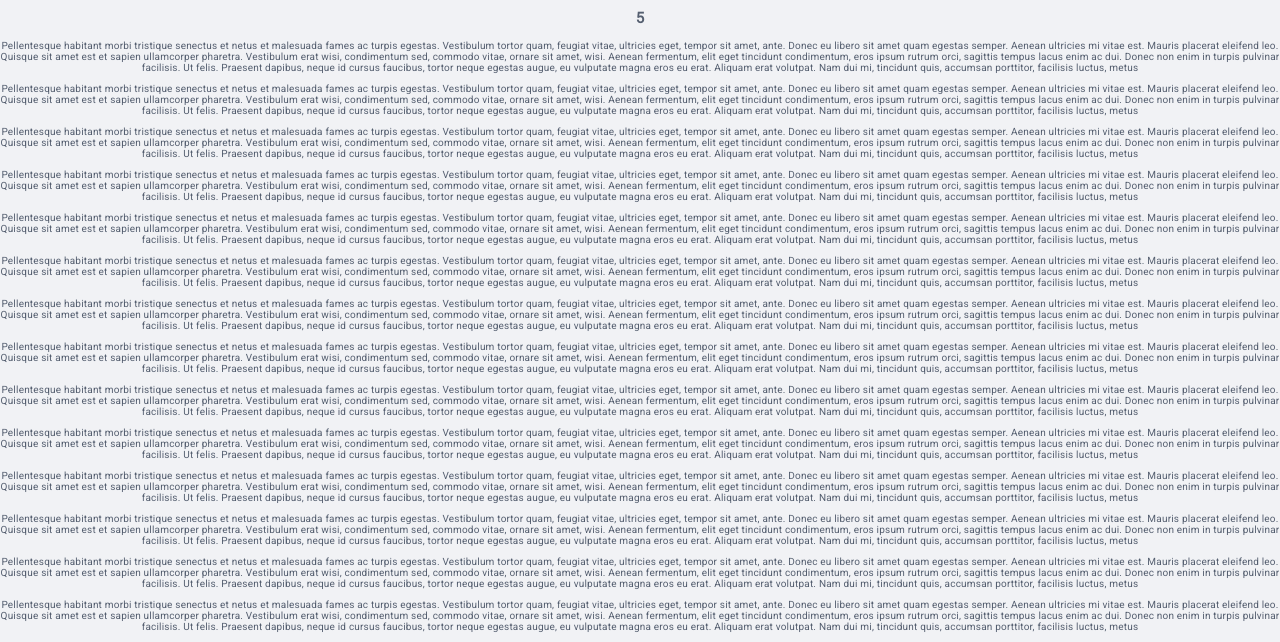
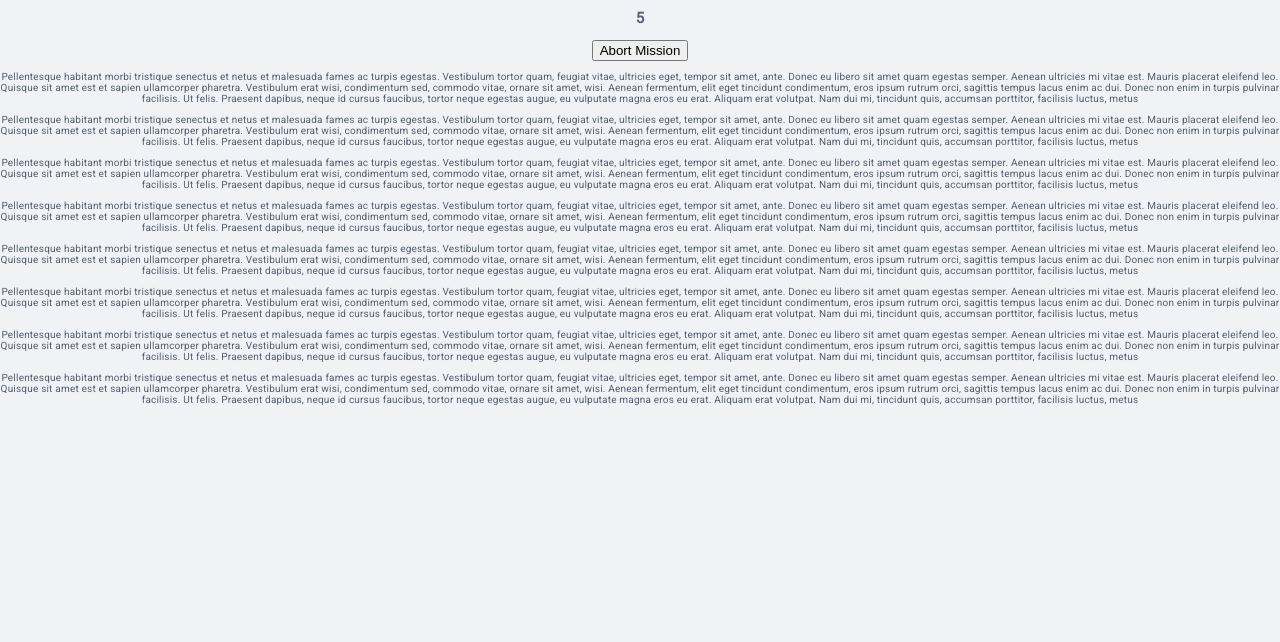
Before and after one commit to Hetty82/UltimateRxJS, a website built with Parcel: page index.html in a window 1280 px wide. Shown: the part 164-806 px from the top of the page. Built offline with nearby package versions, Linux system fonts and the light colour scheme.

Commit message:
✨ Filtering WIP

```diff
--- a/index.html
+++ b/index.html
@@ -21,90 +21,8 @@
 
       <div id="message"></div>
 
-      <p>
-        Pellentesque habitant morbi tristique senectus et netus et malesuada
-        fames ac turpis egestas. Vestibulum tortor quam, feugiat vitae,
-        ultricies eget, tempor sit amet, ante. Donec eu libero sit amet quam
-        egestas semper. Aenean ultricies mi vitae est. Mauris placerat eleifend
-        leo. Quisque sit amet est et sapien ullamcorper pharetra. Vestibulum
-        erat wisi, condimentum sed, commodo vitae, ornare sit amet, wisi. Aenean
-        fermentum, elit eget tincidunt condimentum, eros ipsum rutrum orci,
-        sagittis tempus lacus enim ac dui. Donec non enim in turpis pulvinar
-        facilisis. Ut felis. Praesent dapibus, neque id cursus faucibus, tortor
-        neque egestas augue, eu vulputate magna eros eu erat. Aliquam erat
-        volutpat. Nam dui mi, tincidunt quis, accumsan porttitor, facilisis
-        luctus, metus
-      </p>
-      <p>
-        Pellentesque habitant morbi tristique senectus et netus et malesuada
-        fames ac turpis egestas. Vestibulum tortor quam, feugiat vitae,
-        ultricies eget, tempor sit amet, ante. Donec eu libero sit amet quam
-        egestas semper. Aenean ultricies mi vitae est. Mauris placerat eleifend
-        leo. Quisque sit amet est et sapien ullamcorper pharetra. Vestibulum
-        erat wisi, condimentum sed, commodo vitae, ornare sit amet, wisi. Aenean
-        fermentum, elit eget tincidunt condimentum, eros ipsum rutrum orci,
-        sagittis tempus lacus enim ac dui. Donec non enim in turpis pulvinar
-        facilisis. Ut felis. Praesent dapibus, neque id cursus faucibus, tortor
-        neque egestas augue, eu vulputate magna eros eu erat. Aliquam erat
-        volutpat. Nam dui mi, tincidunt quis, accumsan porttitor, facilisis
-        luctus, metus
-      </p>
-      <p>
-        Pellentesque habitant morbi tristique senectus et netus et malesuada
-        fames ac turpis egestas. Vestibulum tortor quam, feugiat vitae,
-        ultricies eget, tempor sit amet, ante. Donec eu libero sit amet quam
-        egestas semper. Aenean ultricies mi vitae est. Mauris placerat eleifend
-        leo. Quisque sit amet est et sapien ullamcorper pharetra. Vestibulum
-        erat wisi, condimentum sed, commodo vitae, ornare sit amet, wisi. Aenean
-        fermentum, elit eget tincidunt condimentum, eros ipsum rutrum orci,
-        sagittis tempus lacus enim ac dui. Donec non enim in turpis pulvinar
-        facilisis. Ut felis. Praesent dapibus, neque id cursus faucibus, tortor
-        neque egestas augue, eu vulputate magna eros eu erat. Aliquam erat
-        volutpat. Nam dui mi, tincidunt quis, accumsan porttitor, facilisis
-        luctus, metus
-      </p>
-      <p>
-        Pellentesque habitant morbi tristique senectus et netus et malesuada
-        fames ac turpis egestas. Vestibulum tortor quam, feugiat vitae,
-        ultricies eget, tempor sit amet, ante. Donec eu libero sit amet quam
-        egestas semper. Aenean ultricies mi vitae est. Mauris placerat eleifend
-        leo. Quisque sit amet est et sapien ullamcorper pharetra. Vestibulum
-        erat wisi, condimentum sed, commodo vitae, ornare sit amet, wisi. Aenean
-        fermentum, elit eget tincidunt condimentum, eros ipsum rutrum orci,
-        sagittis tempus lacus enim ac dui. Donec non enim in turpis pulvinar
-        facilisis. Ut felis. Praesent dapibus, neque id cursus faucibus, tortor
-        neque egestas augue, eu vulputate magna eros eu erat. Aliquam erat
-        volutpat. Nam dui mi, tincidunt quis, accumsan porttitor, facilisis
-        luctus, metus
-      </p>
-      <p>
-        Pellentesque habitant morbi tristique senectus et netus et malesuada
-        fames ac turpis egestas. Vestibulum tortor quam, feugiat vitae,
-        ultricies eget, tempor sit amet, ante. Donec eu libero sit amet quam
-        egestas semper. Aenean ultricies mi vitae est. Mauris placerat eleifend
-        leo. Quisque sit amet est et sapien ullamcorper pharetra. Vestibulum
-        erat wisi, condimentum sed, commodo vitae, ornare sit amet, wisi. Aenean
-        fermentum, elit eget tincidunt condimentum, eros ipsum rutrum orci,
-        sagittis tempus lacus enim ac dui. Donec non enim in turpis pulvinar
-        facilisis. Ut felis. Praesent dapibus, neque id cursus faucibus, tortor
-        neque egestas augue, eu vulputate magna eros eu erat. Aliquam erat
-        volutpat. Nam dui mi, tincidunt quis, accumsan porttitor, facilisis
-        luctus, metus
-      </p>
-      <p>
-        Pellentesque habitant morbi tristique senectus et netus et malesuada
-        fames ac turpis egestas. Vestibulum tortor quam, feugiat vitae,
-        ultricies eget, tempor sit amet, ante. Donec eu libero sit amet quam
-        egestas semper. Aenean ultricies mi vitae est. Mauris placerat eleifend
-        leo. Quisque sit amet est et sapien ullamcorper pharetra. Vestibulum
-        erat wisi, condimentum sed, commodo vitae, ornare sit amet, wisi. Aenean
-        fermentum, elit eget tincidunt condimentum, eros ipsum rutrum orci,
-        sagittis tempus lacus enim ac dui. Donec non enim in turpis pulvinar
-        facilisis. Ut felis. Praesent dapibus, neque id cursus faucibus, tortor
-        neque egestas augue, eu vulputate magna eros eu erat. Aliquam erat
-        volutpat. Nam dui mi, tincidunt quis, accumsan porttitor, facilisis
-        luctus, metus
-      </p>
+      <button id="abort">Abort Mission</button>
+
       <p>
         Pellentesque habitant morbi tristique senectus et netus et malesuada
         fames ac turpis egestas. Vestibulum tortor quam, feugiat vitae,
@@ -225,5 +143,6 @@
     <!-- <script src="src/operators.js"></script> -->
     <script src="src/scroll-progress.js"></script>
     <script src="src/countdown-timer.js"></script>
+    <script src="src/filtering.js"></script>
   </body>
 </html>
--- a/src/countdown-timer.js
+++ b/src/countdown-timer.js
@@ -1,12 +1,14 @@
-import { interval } from "rxjs";
-import { filter, mapTo, scan } from "rxjs/operators";
+import { fromEvent, interval } from "rxjs";
+import { mapTo, scan, takeUntil, takeWhile } from "rxjs/operators";
 
 // elements
 const countdownEl = document.getElementById("countdown");
 const messageEl = document.getElementById("message");
+const abortEl = document.getElementById("abort");
 
 // counter
 const counter$ = interval(1000);
+const abort$ = fromEvent(abortEl, "click");
 
 counter$
   .pipe(
@@ -14,7 +16,9 @@ counter$
     scan((sum, current) => {
       return sum + current;
     }, 10),
-    filter((value) => value >= 0)
+    // tap(console.log),
+    takeWhile((value) => value >= 0),
+    takeUntil(abort$)
   )
   .subscribe((value) => {
     countdownEl.innerText = value;
--- /dev/null
+++ b/src/filtering.js
@@ -0,0 +1,17 @@
+import { fromEvent, interval } from "rxjs";
+import { map, takeUntil, takeWhile } from "rxjs/operators";
+import { observer } from "./helpers";
+
+const counter$ = interval(1000);
+const click$ = fromEvent(document, "click");
+
+const clickPositions$ = click$.pipe(
+  map((event) => ({ x: event.clientX, y: event.clientY }))
+);
+
+// clickPositions$.pipe(first(({ y }) => y > 200)).subscribe(observer("first"));
+clickPositions$
+  .pipe(takeWhile(({ y }) => y <= 200, true))
+  .subscribe(observer("takeWhile"));
+
+counter$.pipe(takeUntil(click$)).subscribe(observer("takeUntil"));
```
